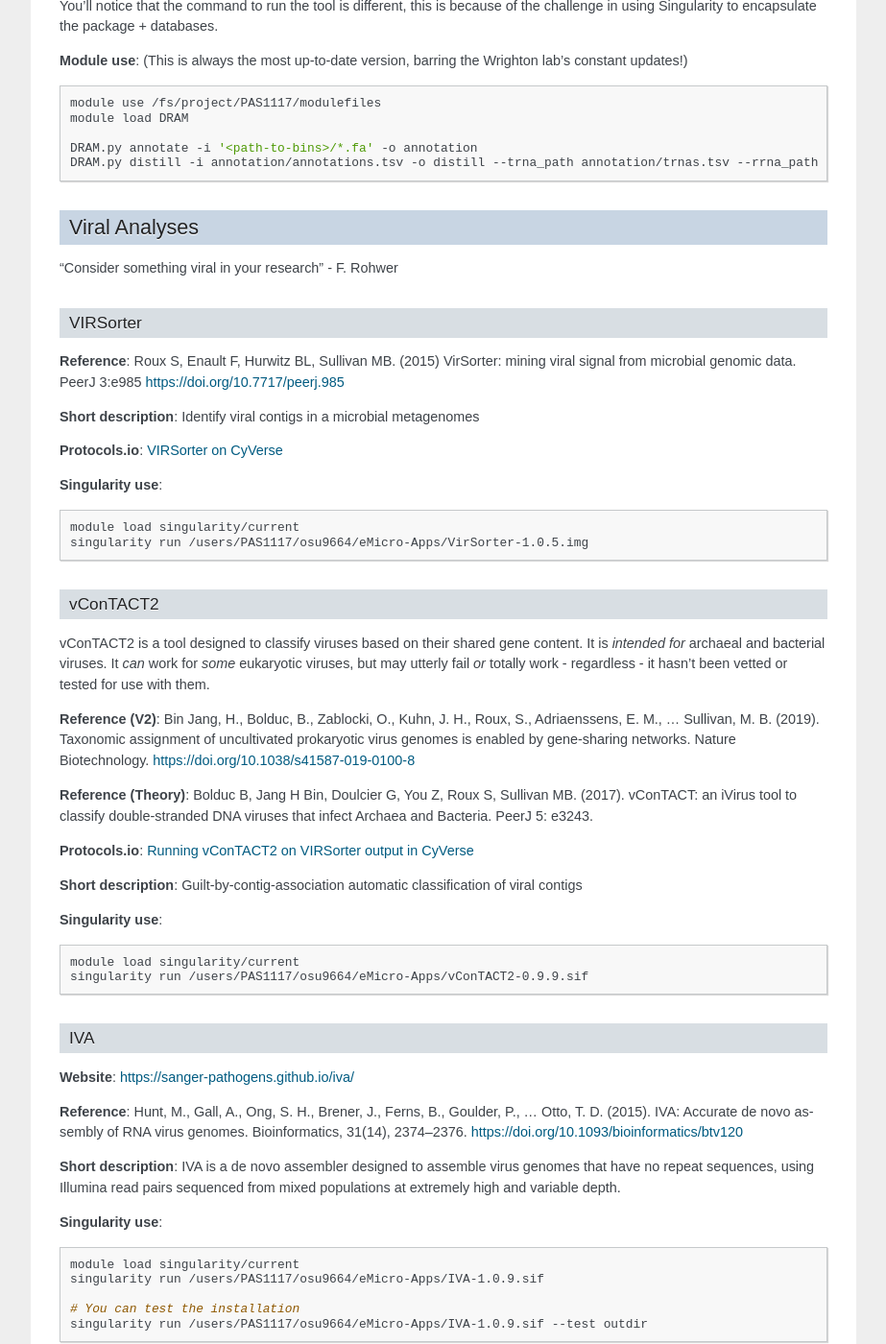
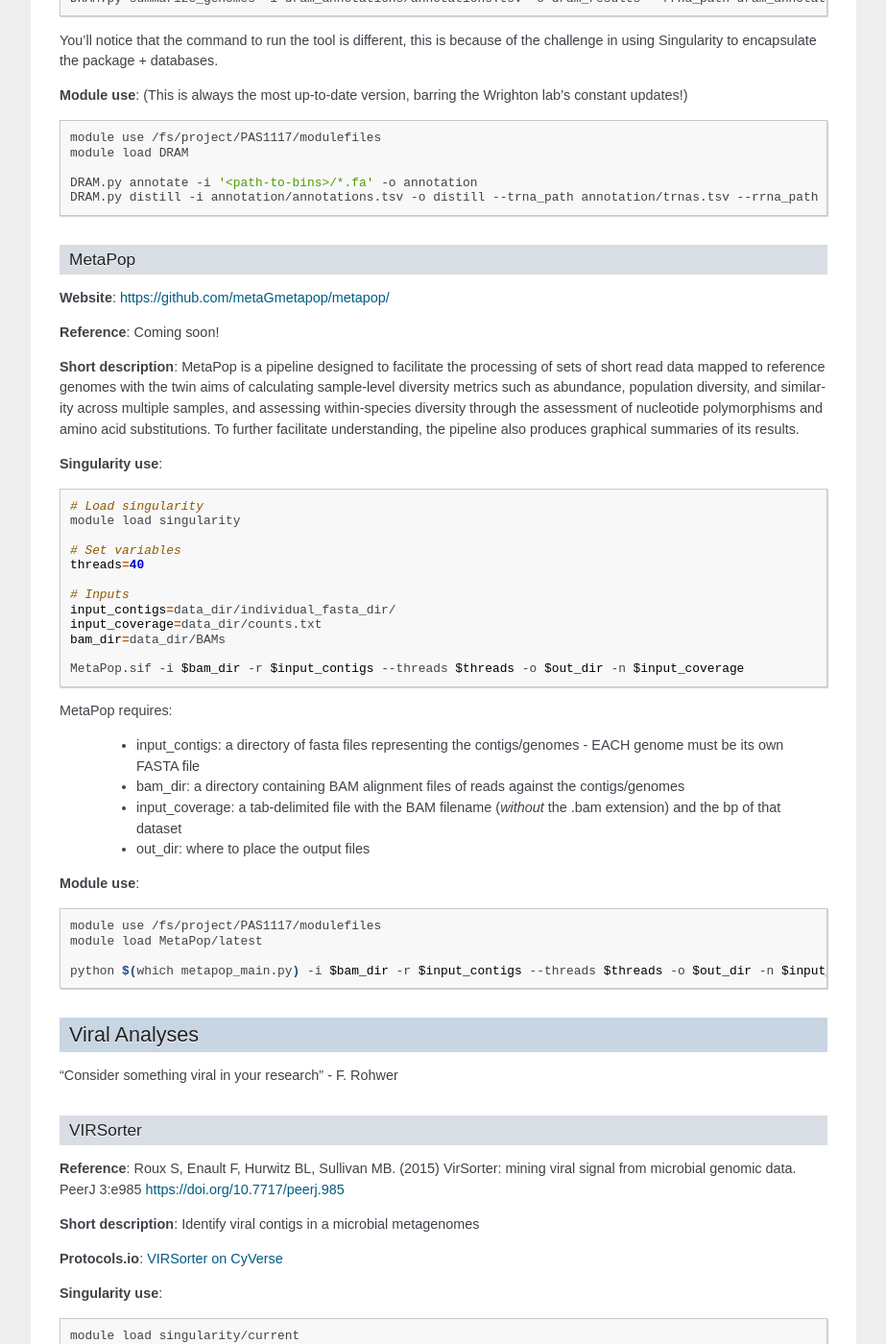
Before and after one commit to MAVERIC-Labs/MAVERIC_informatics, a Sphinx documentation site: the page built from docs/source/eMicro-Apps.rst, in a window 1280 px wide and 1400 px high, scrolled down 16392 px. Shown: the whole window at 96% size, without its empty margins (198-1121 px from the left). Built offline with Sphinx 7.4.7, drawn with Linux system fonts in a browser that asks for light colours; some of the changed text lies outside the part shown.

Commit message:
Add apps

```diff
--- a/docs/source/eMicro-Apps.rst
+++ b/docs/source/eMicro-Apps.rst
@@ -6,6 +6,8 @@ Available Environmental Microbiology ("eMicro") Apps and Tools
 Below is a list and description of the apps available to anyone on OSC. Please keep in mind that this list is not 100%
 comprehensive and *does not* detail the methods underlying the tool. Where possible, citations have been included so users
 can read the original source's documentation and theory.
+
+**Always check for the latest versions of Singularity containers and modules!**
 
 Some of this documentation is lifted from the `iVirus project <https://ivirus.readthedocs.io/en/latest/>`_ to avoid
 reinventing the wheel. Every effort is being made to ensure that **both** locations are up-to-date with the latest tools
@@ -975,6 +977,53 @@ encapsulate the package + databases.
     DRAM.py distill -i annotation/annotations.tsv -o distill --trna_path annotation/trnas.tsv --rrna_path annotation/rrnas.tsv
 
 
+MetaPop
+~~~~~~~
+
+**Website**: https://github.com/metaGmetapop/metapop/
+
+**Reference**: Coming soon!
+
+**Short description**: MetaPop is a pipeline designed to facilitate the processing of sets of short read data mapped
+to reference genomes with the twin aims of calculating sample-level diversity metrics such as abundance, population
+diversity, and similarity across multiple samples, and assessing within-species diversity through the assessment of
+nucleotide polymorphisms and amino acid substitutions. To further facilitate understanding, the pipeline also produces
+graphical summaries of its results.
+
+**Singularity use**:
+
+.. code-block:: bash
+
+    # Load singularity
+    module load singularity
+
+    # Set variables
+    threads=40
+
+    # Inputs
+    input_contigs=data_dir/individual_fasta_dir/
+    input_coverage=data_dir/counts.txt
+    bam_dir=data_dir/BAMs
+
+    MetaPop.sif -i $bam_dir -r $input_contigs --threads $threads -o $out_dir -n $input_coverage
+
+MetaPop requires:
+
+ * input_contigs: a directory of fasta files representing the contigs/genomes - EACH genome must be its own FASTA file
+ * bam_dir: a directory containing BAM alignment files of reads against the contigs/genomes
+ * input_coverage: a tab-delimited file with the BAM filename (*without* the .bam extension) and the bp of that dataset
+ * out_dir: where to place the output files
+
+**Module use**:
+
+.. code-block:: bash
+
+    module use /fs/project/PAS1117/modulefiles
+    module load MetaPop/latest
+
+    python $(which metapop_main.py) -i $bam_dir -r $input_contigs --threads $threads -o $out_dir -n $input_coverage
+
+
 Viral Analyses
 --------------
 
@@ -1020,7 +1069,7 @@ to classify double-stranded DNA viruses that infect Archaea and Bacteria. PeerJ
 .. code-block:: bash
 
     module load singularity/current
-    singularity run /users/PAS1117/osu9664/eMicro-Apps/vConTACT2-0.9.9.sif
+    singularity run /users/PAS1117/osu9664/eMicro-Apps/vConTACT2-0.9.20.sif
 
 IVA
 ~~~
```
Also changed, not shown: 5 other files.
